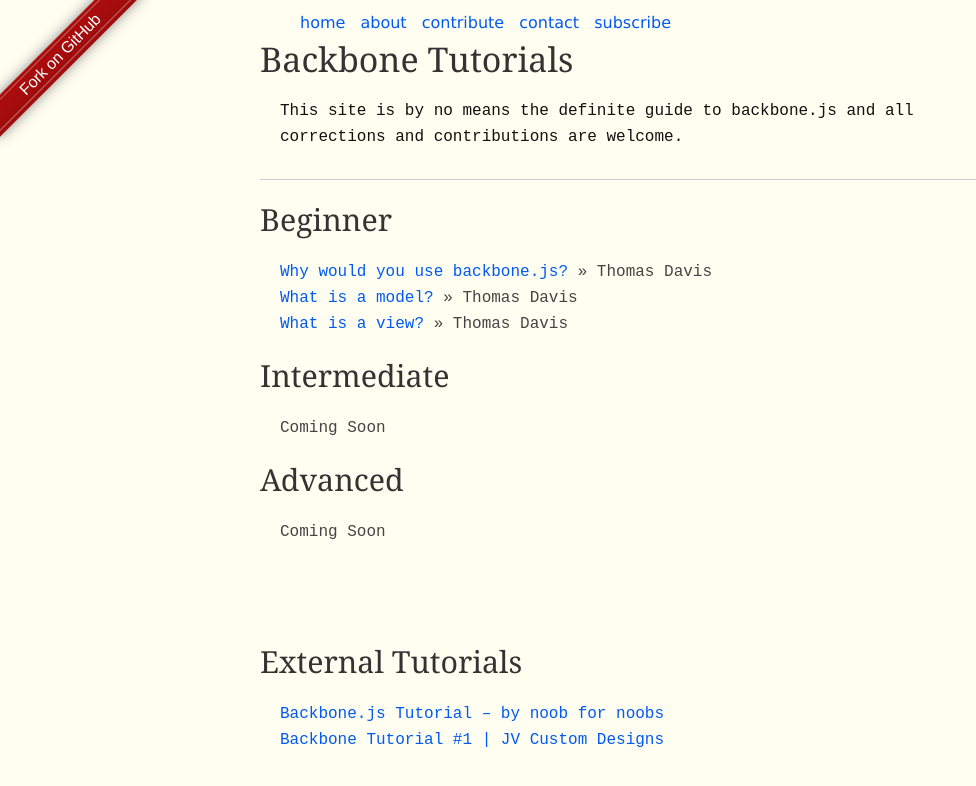
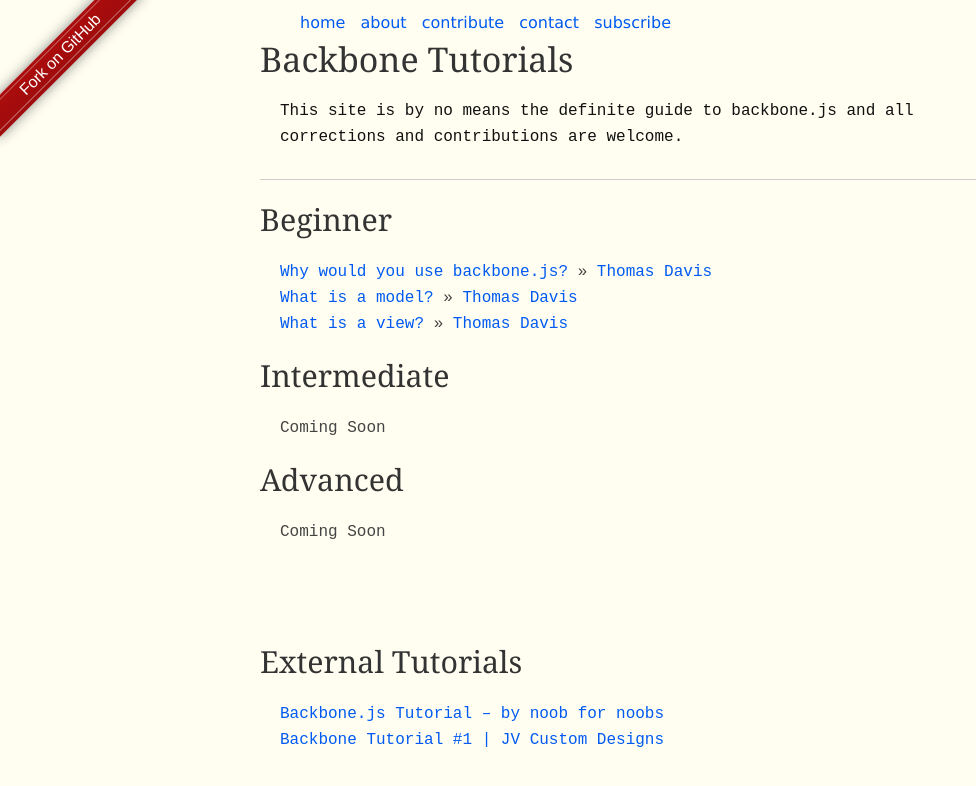
Before and after one commit to thomasdavis/backbonetutorials, a Jekyll site: the page built from index.html, in a window 1280 px wide. Shown: the top 786 px of the page, without its empty margins (0-976 px from the left). Built offline with Jekyll 4.4.1, drawn with Linux system fonts in a browser that asks for light colours; some web fonts are replaced; Markdown is read by kramdown in place of the engine named in the settings; comment, search, counter and statistics services are not loaded; part of the change alters nothing that is shown.

```diff
--- a/index.html
+++ b/index.html
@@ -6,7 +6,7 @@ title:
 <ul class="tutorials">
     {% for post in site.posts %}
         {% if post.type == "beginner" %}
-      <li><a href="{{ post.url }}">{{ post.title }}</a> &raquo; Thomas Davis</li>
+      <li><a href="{{ post.url }}">{{ post.title }}</a> &raquo; <a href="http://thomasdavis.github.com">Thomas Davis</a></li>
         {% endif %}
     {% endfor %}
 </ul>
```
